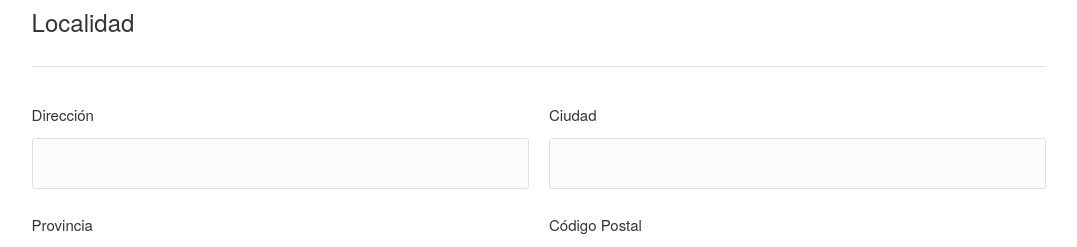
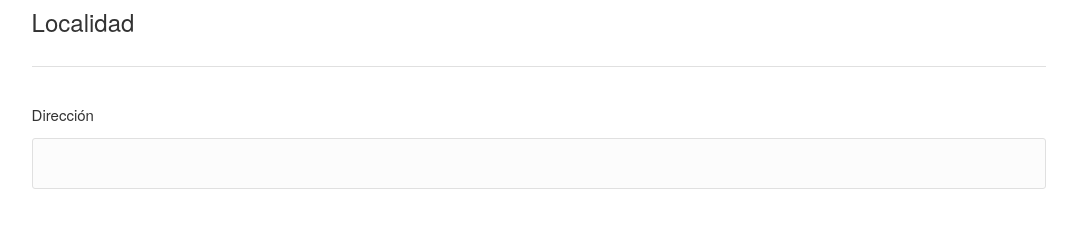
Before and after one commit to LuisCorredor/propiya-master, a CodeIgniter app: page /database/index.php/publicar in a window 1280 px wide. Shown: the part 1274-1521 px from the top of the page, without its empty margins (101-1178 px from the left). Run offline with CodeIgniter, Linux system fonts and the light colour scheme; a user stored in the database is signed in; some libraries are stand-ins or nearby versions; some web fonts are replaced.

Commit message:
integracion google map registro de propiedades

```diff
--- a/application/views/publicar-inmueble.php
+++ b/application/views/publicar-inmueble.php
@@ -159,27 +159,15 @@
             <div class="row with-forms">
 
                 <!-- Address -->
-                <div class="col-md-6">
+                <div class="col-md-12">
                     <h5>Direcci&oacute;n</h5>
-                    <input type="text">
-                </div>
-
-                <!-- City -->
-                <div class="col-md-6">
-                    <h5>Ciudad</h5>
-                    <input type="text">
-                </div>
-
-                <!-- State -->
-                <div class="col-md-6">
-                    <h5>Provincia</h5>
-                    <input type="text">
-                </div>
-
-                <!-- Zip-Code -->
-                <div class="col-md-6">
-                    <h5>C&oacute;digo Postal</h5>
-                    <input type="text">
+                    <input type="text" id="autocomplete">
+                    <input name="Direccion" type="hidden" value="" id="address">
+                    <input name="Ciudad" type="hidden" value="" id="locality">
+                    <input name="Provincia" type="hidden" value="" id="administrative_area_level_1">
+                    <input name="CodigoPostal" type="hidden" value="" id="postal_code">
+                    <input name="Latitud" type="hidden" value="" id="lat">
+                    <input name="Longitud" type="hidden" value="" id="lng">
                 </div>
 
             </div>
@@ -189,23 +177,13 @@
         <!-- Section / End -->
 
         <!-- Section MAPS-->
-        <h3>Coordenadas Geograficas (En Grados Decimales)</h3>
         <div class="submit-section">
 
             <!-- Row -->
             <div class="row with-forms">
 
-                <!-- Address -->
-                <div class="col-md-6">
-                    <h5>Latitud</h5>
-                    <input type="text">
-                </div>
+                <div style="height: 300px" class="col-md-12" id="map"></div>
 
-                <!-- City -->
-                <div class="col-md-6">
-                    <h5>Longitud</h5>
-                    <input type="text">
-                </div>
             </div>
             <!-- Row / End -->
 
@@ -383,7 +361,7 @@
 
 </div>
 <!-- Wrapper / End -->
-
-
+<script type="text/javascript" src="<?= base_url() ?>/assets/scripts/googlemap.js"></script>
+<script src="https://maps.googleapis.com/maps/api/js?key=[INSERT_API_KEY_GOOGLE_MAP]&libraries=places&callback=initMap" async defer></script>
 </body>
 </html>
--- /dev/null
+++ b/assets/scripts/googlemap.js
@@ -0,0 +1,97 @@
+function initMap() {
+    var mapOption = {
+        zoom: 3,
+        center: {lat: -38.41, lng: -63.61},
+        mapTypeControl: false,
+        panControl: false,
+        zoomControl: false,
+        streetViewControl: false
+    }
+
+    if ($('#lat').val() != '' && $('#lng').val() != '') {
+        mapOption['zoom'] = 16
+        mapOption['center'] = {
+            lat: Number($('#lat').val()),
+            lng: Number($('#lng').val())
+        }
+    }
+
+    var map = new google.maps.Map(document.getElementById('map'), mapOption)
+
+    var geocoder = new google.maps.Geocoder;
+
+    var autocomplete = new google.maps.places.Autocomplete(document.getElementById('autocomplete'), {
+        componentRestrictions: {country: 'ar'}
+    });
+
+    autocomplete.bindTo('bounds', map)
+
+    var marker = new google.maps.Marker({
+        map: map,
+        anchorPoint: new google.maps.Point(0, -29)
+    })
+
+    if ($('#lat').val() != '' && $('#lng').val() != '') {
+        marker.setPosition(mapOption.center);
+        marker.setVisible(true);
+        marker.setDraggable(true);
+    }
+
+    autocomplete.addListener('place_changed', function () {
+        var place = autocomplete.getPlace()
+
+        console.log(place)
+
+        getSectionAddress(place.address_components)
+
+        map.fitBounds(place.geometry.viewport);
+        marker.setPosition(place.geometry.location);
+        marker.setVisible(true);
+        marker.setDraggable(true);
+
+        $('.alert-map').css('display', 'block')
+
+        renderLatLng({
+            lat: place.geometry.location.lat(),
+            lng: place.geometry.location.lng()
+        })
+    })
+
+    marker.addListener ('mouseup', function (e) {
+        var location = {
+            lat: this.getPosition().lat(),
+            lng: this.getPosition().lng()
+        }
+
+        renderLatLng(location)
+            geocodeLatLng(map, geocoder, location)
+        })
+}
+
+function renderLatLng(location) {
+    $('#lat').val(location.lat)
+    $('#lng').val(location.lng)
+}
+
+function getSectionAddress(array) {
+    var route = '', streetNumber = ''
+    array.forEach(function(value) {
+        if (value.types[0] == 'street_number' && value.long_name != 'undefined')
+            streetNumber = value.long_name
+        else if (value.types[0] == 'route' && value.long_name != 'undefined')
+            route = value.long_name
+        else
+            $('#'+value.types[0]).val(value.long_name)
+    })
+    $('#address').val(streetNumber+' '+route)
+}
+
+function geocodeLatLng(map, geocoder, location) {
+    geocoder.geocode({'location': location}, function(results, status) {
+        if (status === 'OK') {
+            var place = results[0];
+            $('#autocomplete').val(place.formatted_address)
+            getSectionAddress(place.address_components)
+        }
+    })
+}
```
